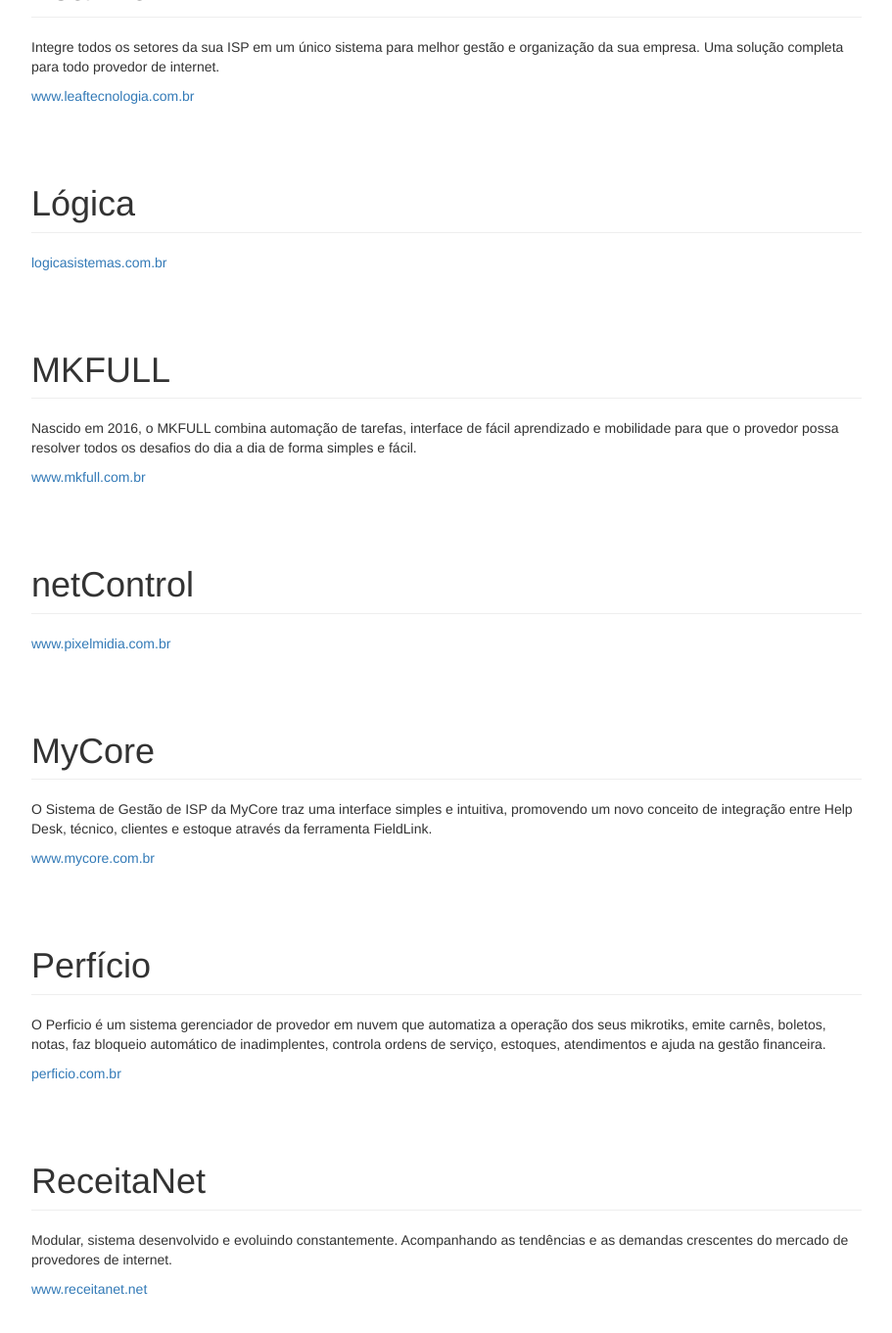
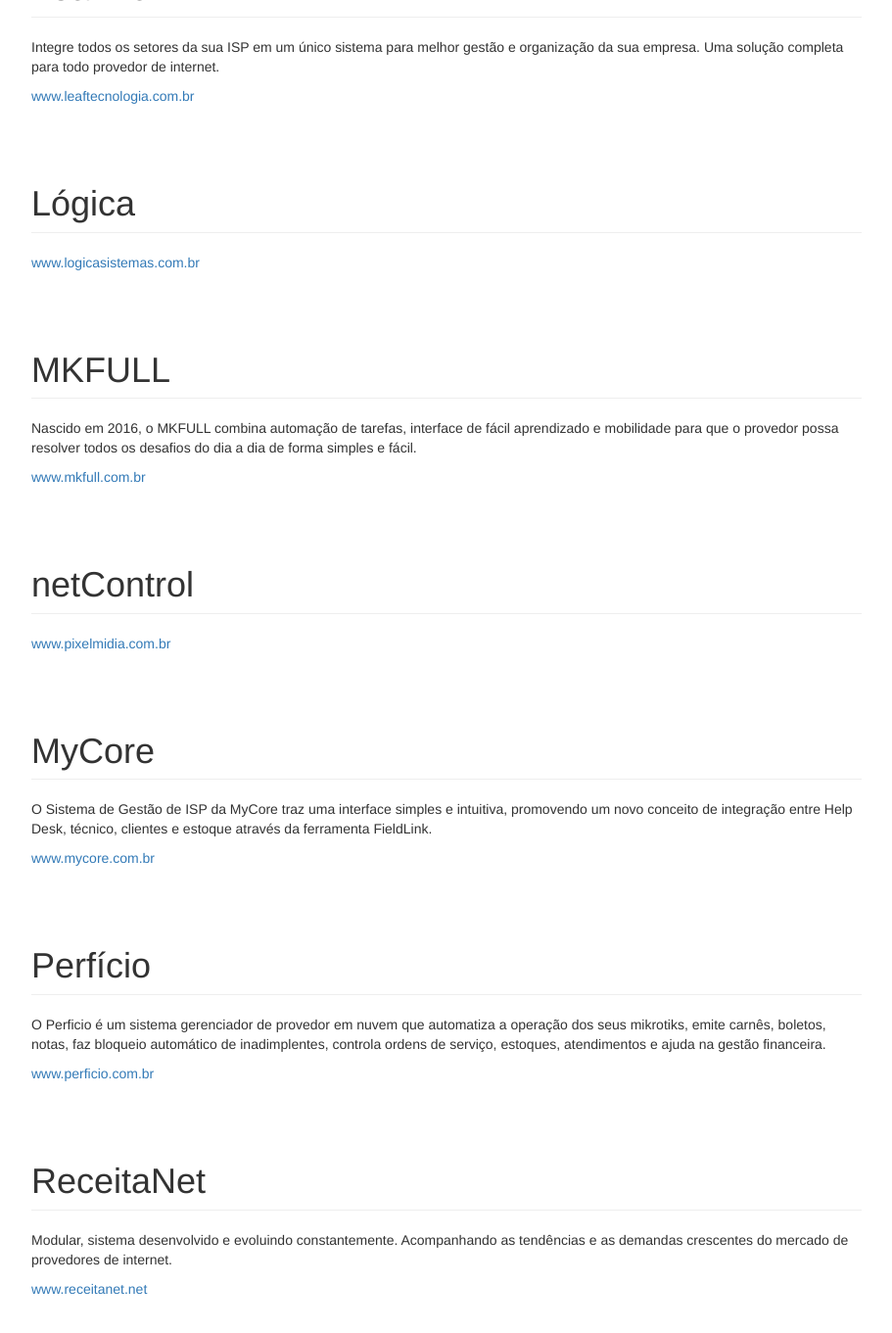
Before and after one commit to widepay/api, a Jekyll site: the page built from docs/sistemas.html, in a window 1280 px wide and 1400 px high, scrolled down 1628 px. Shown: the top 1361 px of the window at 98% size, without its empty margins (38-949 px from the left). Built offline with Jekyll 4.4.1, drawn with Linux system fonts in a browser that asks for light colours; nearby versions of some CDN libraries; some of the changed text lies outside the part shown.

Commit message:
Update sistemas.html

```diff
--- a/docs/sistemas.html
+++ b/docs/sistemas.html
@@ -58,7 +58,7 @@ title: Sistemas integrados
 
   <h1 id="Lógica" class="page-header">Lógica</h1>
   <!-- <p></p> -->
-  <a href="http://logicasistemas.com.br" target="_blank">logicasistemas.com.br</a>
+  <a href="http://www.logicasistemas.com.br" target="_blank">www.logicasistemas.com.br</a>
 
 </section>
 <section class="bs-docs-section">
@@ -86,7 +86,7 @@ title: Sistemas integrados
 
   <h1 id="Perfício" class="page-header">Perfício</h1>
   <p>O Perficio é um sistema gerenciador de provedor em nuvem que automatiza a operação dos seus mikrotiks, emite carnês, boletos, notas, faz bloqueio automático de inadimplentes, controla ordens de serviço, estoques, atendimentos e ajuda na gestão financeira.</p>
-  <a href="http://perficio.com.br" target="_blank">perficio.com.br</a>
+  <a href="http://www.perficio.com.br" target="_blank">www.perficio.com.br</a>
 
 </section>
 <section class="bs-docs-section">
@@ -114,7 +114,7 @@ title: Sistemas integrados
 
   <h1 id="Sistema Prov" class="page-header">Sistema Prov</h1>
   <p>O software mais inovador do mercado, sempre em constante desenvolvimento e com o melhor suporte no segmento.</p>
-  <a href="http://provmk.com.br" target="_blank">provmk.com.br</a>
+  <a href="http://www.provmk.com.br" target="_blank">www.provmk.com.br</a>
 
 </section>
 <section class="bs-docs-section">
```
